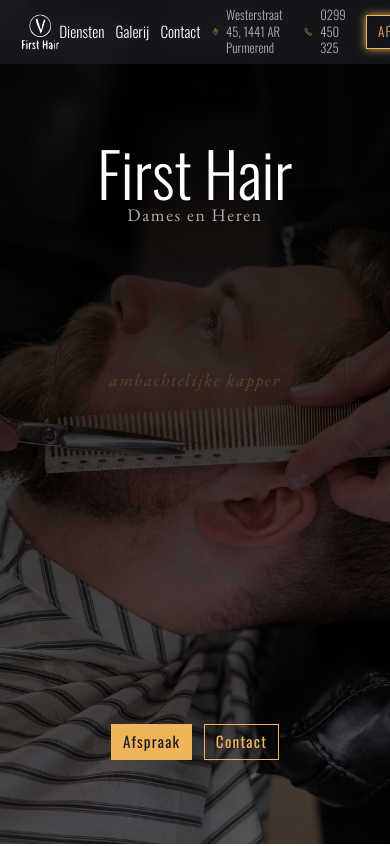
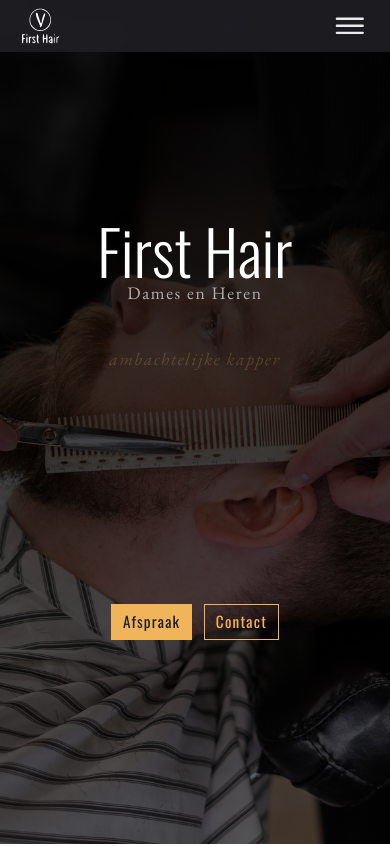
Before and after one commit to Vastlaan/firsthair, a Next.js app: page / in a window 390 px wide. Shown: the top 846 px of the page. Built offline with nearby package versions, Linux system fonts and the light colour scheme.

Commit message:
adjust padding small devices

```diff
--- a/src/components/landing_page/header/main.js
+++ b/src/components/landing_page/header/main.js
@@ -47,8 +47,8 @@ export default function MainComponent() {
 
 const Main = styled(FlexCol)`
     margin: 4.7rem auto;
-    min-height: 50vh;
-    max-height: 50vh;
+    min-height: 28rem;
+    max-height: 28rem;
 `;
 
 const headerData = {
--- a/src/components/navigation/index.js
+++ b/src/components/navigation/index.js
@@ -1,12 +1,38 @@
+import { useState, useEffect } from "react";
 import styled from "styled-components";
 import Links from "./links";
 import Logo from "./logo";
+import MenuButton from "./menu_button";
 
 export default function NavigationComponent() {
+    const [isMobile, setIsMobile] = useState(false);
+    const [displayMenu, setDisplayMenu] = useState(false);
+
+    useEffect(() => {
+        function setDimensions() {
+            const innerWidth = window.innerWidth;
+
+            if (innerWidth < 768) {
+                setIsMobile(true);
+            } else {
+                setIsMobile(false);
+            }
+        }
+
+        setDimensions();
+
+        window.addEventListener("resize", setDimensions);
+
+        return () => window.removeEventListener("resize", setDimensions);
+    }, []);
+
     return (
         <Navigation>
             <Logo />
-            <Links />
+
+            <MenuButton setDisplayMenu={setDisplayMenu} isMobile={isMobile} />
+
+            <Links displayMenu={displayMenu} isMobile={isMobile} />
         </Navigation>
     );
 }
@@ -17,7 +43,7 @@ const Navigation = styled.nav`
     left: 0;
     width: 100vw;
     padding: 0.9rem 2.7rem;
-    background-color: rgba(30, 30, 36, 0.7);
+    background-color: rgba(30, 30, 36, 0.9);
     display: flex;
     align-items: center;
     z-index: 99;
--- a/src/components/navigation/links/index.js
+++ b/src/components/navigation/links/index.js
@@ -1,11 +1,25 @@
+import { useEffect, useRef } from "react";
+import gsap from "gsap";
 import styled from "styled-components";
 import Link from "next/link";
-import { fonts } from "../../../styles";
+import { respond, fonts } from "../../../styles";
 import { IoLocationOutline, IoCallOutline } from "react-icons/io5";
 
-export default function LinksComponent() {
+export default function LinksComponent({ displayMenu, isMobile }) {
+    const list = useRef();
+
+    useEffect(() => {
+        displayMenu
+            ? gsap.to(list.current, { y: "100%", duration: 0.3 })
+            : gsap.to(list.current, {
+                  y: "0",
+
+                  duration: 0.3,
+              });
+    }, [displayMenu]);
+
     return (
-        <LinksList>
+        <LinksList ref={list}>
             <Link href="/">
                 <LinkItem>Diensten</LinkItem>
             </Link>
@@ -37,13 +51,35 @@ export default function LinksComponent() {
 const LinksList = styled.ul`
     list-style: none;
     display: flex;
-    align-items: center;
+    flex-direction: column;
+    align-items: flex-start;
+    position: absolute;
+
+    left: 0;
+    right: 0;
+    bottom: 100%;
+    z-index: -1;
+    padding: 2.7rem;
+    padding-top: 10rem;
+    background-color: ${(p) => p.theme.tertiary};
+
+    ${() =>
+        respond(
+            "m",
+            `
+                position: static;
+                padding: 0;
+                background-color: transparent;
+                flex-direction: row;
+                align-items: center;
+            `
+        )}
 `;
 const LinkItem = styled.li`
     font-size: 1.9rem;
     font-family: ${fonts.heading};
     color: ${(p) => p.theme.white};
-    margin-right: 1.4rem;
+    margin: 1.4rem 0 1.4rem 0;
     font-weight: 300;
     transition: all 0.3s;
     cursor: pointer;
@@ -51,12 +87,30 @@ const LinkItem = styled.li`
     &:hover {
         color: ${(p) => p.theme.primary};
     }
+
+    ${() =>
+        respond(
+            "m",
+            `
+                margin: 0;
+                margin-right: 1.4rem;
+            `
+        )}
 `;
 
 const Address = styled.li`
     display: flex;
     align-items: center;
-    margin-right: 1.4rem;
+    margin: 1.4rem 0 1.4rem 0;
+
+    ${() =>
+        respond(
+            "m",
+            `
+                margin: 0;
+                margin-right: 1.4rem;
+            `
+        )}
 
     svg {
         color: ${(p) => p.theme.primary};
@@ -82,4 +136,8 @@ const Afspraak = styled.button`
     font-weight: 300;
     text-transform: uppercase;
     box-shadow: 0 0 1rem ${(p) => p.theme.primary};
+
+    margin: 1.4rem 0 1.4rem 0;
+
+    ${() => respond("m", ` margin: 0; `)}
 `;
--- /dev/null
+++ b/src/components/navigation/menu_button/index.js
@@ -0,0 +1,30 @@
+import styled from "styled-components";
+import { IoMenuOutline } from "react-icons/io5";
+
+export default function MenuButtonComponent({ setDisplayMenu, isMobile }) {
+    return (
+        <MenuButton
+            isMobile={isMobile}
+            onClick={() => {
+                setDisplayMenu((prevState) => !prevState);
+            }}
+        >
+            <IoMenuOutline />
+        </MenuButton>
+    );
+}
+
+const MenuButton = styled.button`
+    background-color: transparent;
+    border: none;
+    padding: 0;
+    margin: 0;
+    display: ${(p) => (p.isMobile ? "flex" : "none")};
+    align-items: center;
+    justify-content: center;
+
+    svg {
+        font-size: 4.7rem;
+        color: ${(p) => p.theme.grey_1};
+    }
+`;
--- a/src/styles/containers.js
+++ b/src/styles/containers.js
@@ -1,8 +1,9 @@
 import styled from "styled-components";
+import respond from "./respond";
 
 export const Header = styled.header`
     padding: 2.7rem;
-    padding-top: 10rem;
+    padding-top: 4.7rem;
     display: flex;
     flex-direction: column;
     justify-content: center;
@@ -18,6 +19,8 @@ export const Header = styled.header`
     background-size: cover;
     background-position: center;
     background-repeat: no-repeat;
+
+    ${() => respond("m", `padding-top: 10rem;`)}
 `;
 
 export const FlexCol = styled.div`
```
